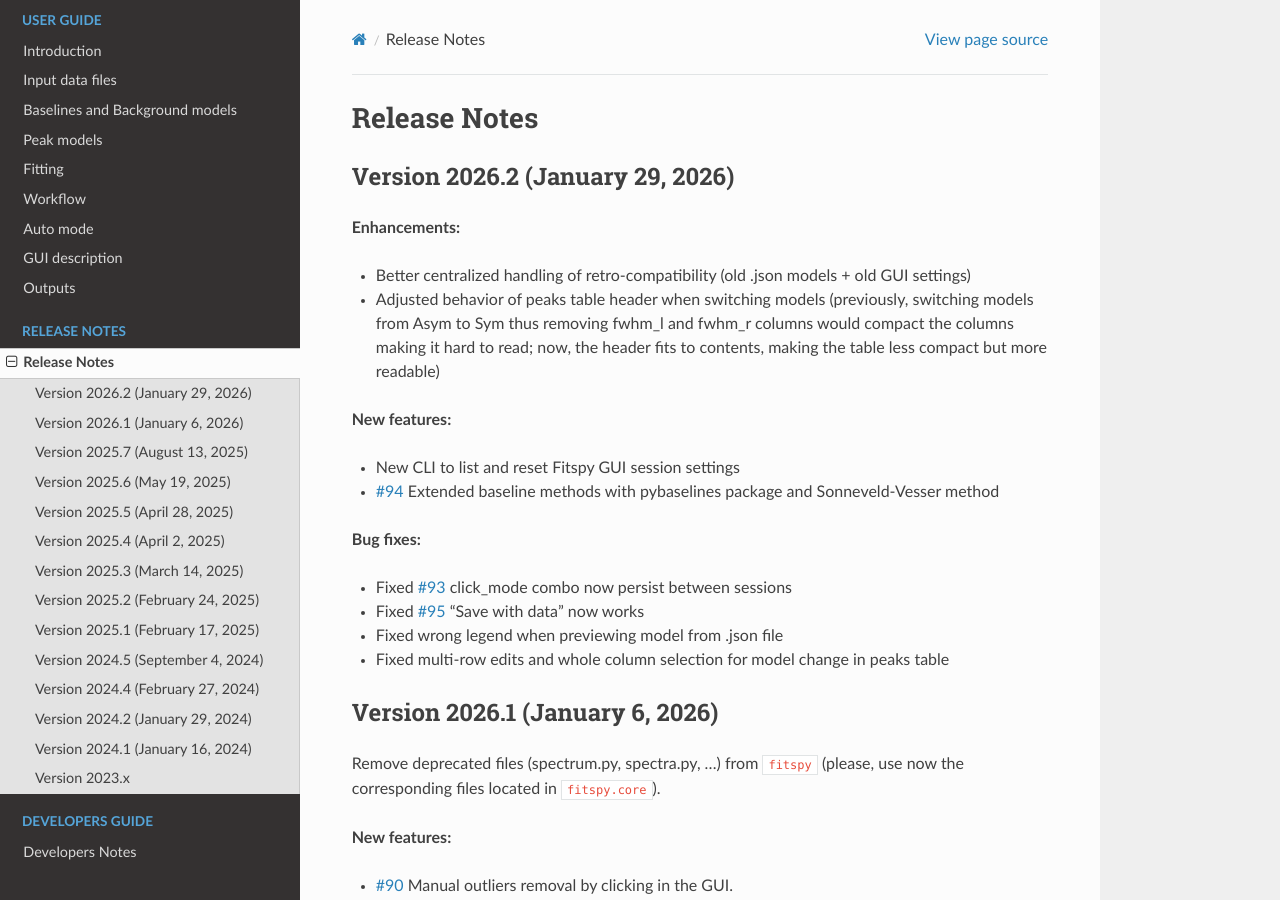
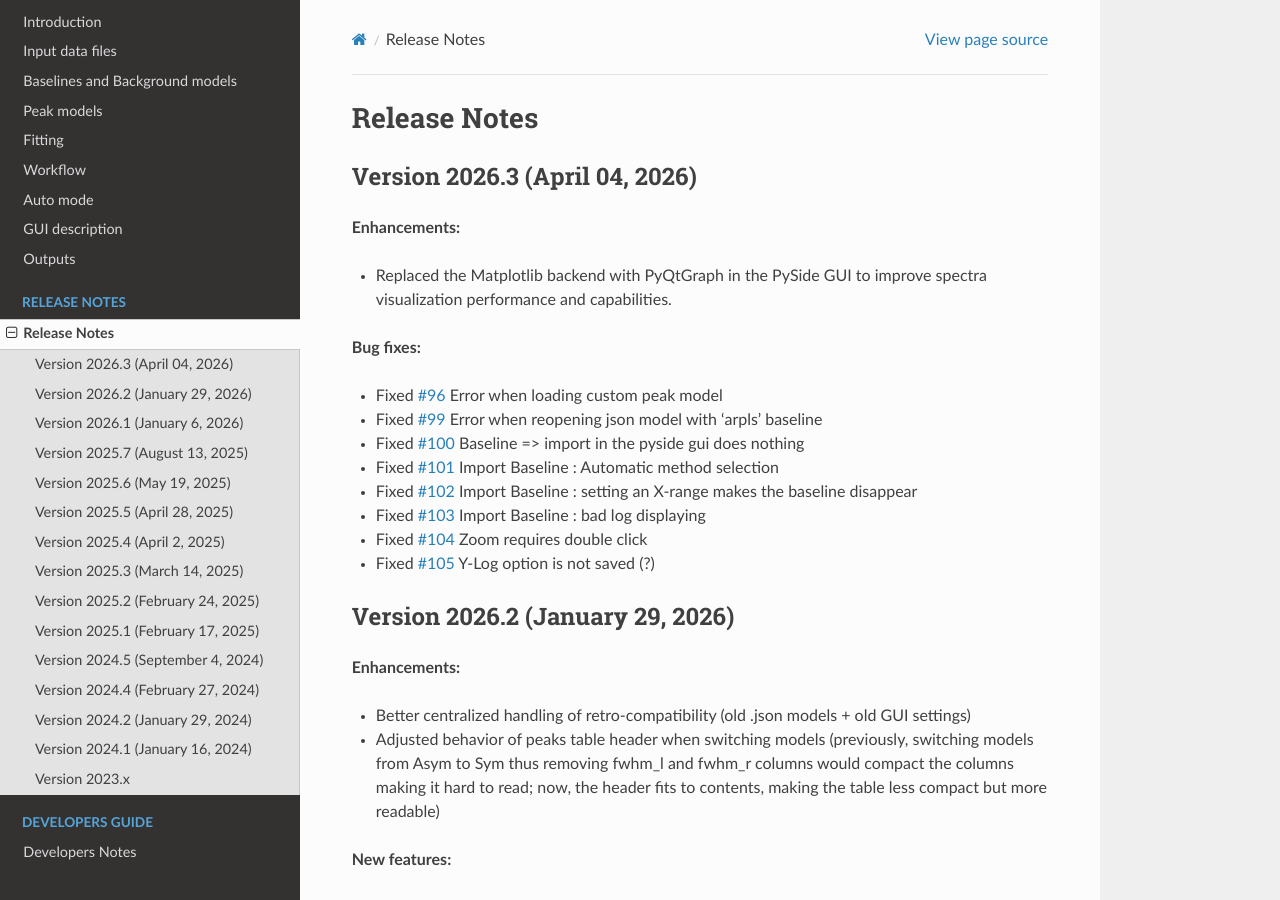
Before and after one commit to CEA-MetroCarac/fitspy, a Sphinx documentation site: the page built from doc/release_notes/release_notes.rst, in a window 1280 px wide and 900 px high. Built offline with Sphinx 7.4.7 and the Read the Docs theme 3.1.0, drawn with Linux system fonts in a browser that asks for light colours; pages that are not in the unit, such as notebooks, are missing from menus.

Commit message:
release 2026.3

```diff
--- a/doc/release_notes/release_notes.rst
+++ b/doc/release_notes/release_notes.rst
@@ -1,5 +1,24 @@
 Release Notes
 =============
+
+Version 2026.3 (April 04, 2026)
+--------------------------------
+
+**Enhancements:**
+
+- Replaced the Matplotlib backend with PyQtGraph in the PySide GUI to improve spectra visualization performance and capabilities.
+
+**Bug fixes:**
+
+- Fixed `#96 <https://github.com/CEA-MetroCarac/fitspy/issues/96>`_ Error when loading custom peak model
+- Fixed `#99 <https://github.com/CEA-MetroCarac/fitspy/issues/99>`_ Error when reopening json model with 'arpls' baseline
+- Fixed `#100 <https://github.com/CEA-MetroCarac/fitspy/issues/100>`_ Baseline => import in the pyside gui does nothing
+- Fixed `#101 <https://github.com/CEA-MetroCarac/fitspy/issues/101>`_ Import Baseline : Automatic method selection
+- Fixed `#102 <https://github.com/CEA-MetroCarac/fitspy/issues/102>`_ Import Baseline : setting an X-range makes the baseline disappear
+- Fixed `#103 <https://github.com/CEA-MetroCarac/fitspy/issues/103>`_ Import Baseline : bad log displaying
+- Fixed `#104 <https://github.com/CEA-MetroCarac/fitspy/issues/104>`_ Zoom requires double click
+- Fixed `#105 <https://github.com/CEA-MetroCarac/fitspy/issues/105>`_ Y-Log option is not saved (?)
+
 
 Version 2026.2 (January 29, 2026)
 --------------------------------
--- a/fitspy/__init__.py
+++ b/fitspy/__init__.py
@@ -5,7 +5,7 @@
 from fitspy.core.models import gaussian, lorentzian, gaussian_asym, lorentzian_asym, pseudovoigt
 from fitspy.core.utils import load_models_from_txt, load_models_from_py
 
-VERSION = "2026.2"
+VERSION = "2026.3"
 
 PEAK_MODELS = {"Gaussian": gaussian,
                "Lorentzian": lorentzian,
```
